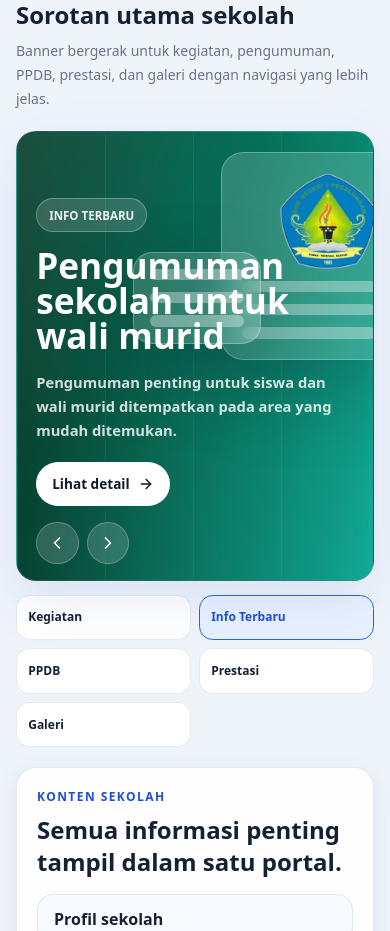
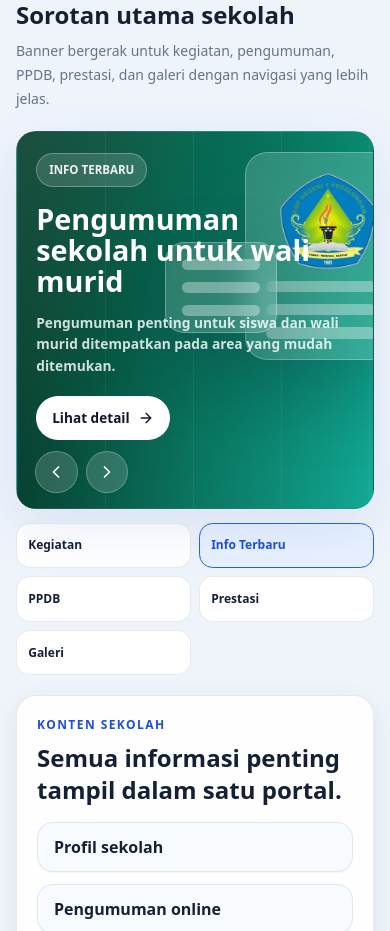
Before and after one commit to herhadi/EduFLow, a Next.js app in the folder apps/frontend/: page / in a window 390 px wide. Shown: the part 2880-3811 px from the top of the page. Built offline with nearby package versions, Linux system fonts and the light colour scheme; no server answers.

Commit message:
Fix carousel

```diff
--- a/apps/frontend/app/globals.css
+++ b/apps/frontend/app/globals.css
@@ -410,6 +410,19 @@
     gap: 0.85rem;
   }
 
+  .school-carousel-viewport {
+    position: relative;
+    overflow: hidden;
+    border-radius: 1.25rem;
+    box-shadow: var(--shadow);
+  }
+
+  .school-carousel-track {
+    display: flex;
+    transition: transform 720ms cubic-bezier(0.22, 1, 0.36, 1);
+    will-change: transform;
+  }
+
   .school-marquee-track {
     display: flex;
     width: max-content;
@@ -423,14 +436,14 @@
 
   .school-carousel-slide {
     position: relative;
-    min-height: 24rem;
+    flex: 0 0 100%;
+    min-height: 21rem;
     overflow: hidden;
-    border-radius: 1.25rem;
     border: 1px solid var(--border);
+    border-radius: 0;
     background:
       linear-gradient(90deg, rgba(7, 23, 52, 0.86), rgba(7, 23, 52, 0.58) 48%, rgba(7, 23, 52, 0.2)),
       linear-gradient(135deg, #1d4ed8, #0ea5e9);
-    box-shadow: var(--shadow);
     color: #ffffff;
   }
 
@@ -466,11 +479,11 @@
     position: relative;
     z-index: 2;
     display: flex;
-    min-height: 24rem;
+    min-height: 21rem;
     max-width: 45rem;
     flex-direction: column;
     justify-content: center;
-    padding: 2rem;
+    padding: 1.6rem;
   }
 
   .school-carousel-kicker {
@@ -489,9 +502,9 @@
   .school-carousel-content h3 {
     margin-top: 1rem;
     max-width: 42rem;
-    font-size: 4rem;
+    font-size: 3.25rem;
     font-weight: 900;
-    line-height: 1;
+    line-height: 1.03;
   }
 
   .school-carousel-content p:not(.school-carousel-kicker) {
@@ -629,35 +642,36 @@
   @media (max-width: 640px) {
     .school-carousel-slide,
     .school-carousel-content {
-      min-height: 28rem;
+      min-height: 23.5rem;
     }
 
     .school-carousel-content {
       justify-content: flex-end;
       padding: 1.2rem;
-      padding-bottom: 4.6rem;
+      padding-bottom: 4.25rem;
     }
 
     .school-carousel-content h3 {
-      font-size: 2.2rem;
+      font-size: 1.8rem;
+      line-height: 1.08;
     }
 
     .school-carousel-content p:not(.school-carousel-kicker) {
-      font-size: 0.92rem;
-      line-height: 1.65;
+      font-size: 0.86rem;
+      line-height: 1.55;
     }
 
     .school-carousel-device-main {
       right: -1.5rem;
       top: 1.25rem;
-      width: 11rem;
+      width: 9.5rem;
     }
 
     .school-carousel-device-side {
-      right: 7rem;
-      top: 7.5rem;
+      right: 6rem;
+      top: 6.85rem;
       bottom: auto;
-      width: 8rem;
+      width: 7rem;
     }
 
     .school-carousel-controls {
@@ -673,7 +687,7 @@
 
   @media (min-width: 641px) and (max-width: 1024px) {
     .school-carousel-content h3 {
-      font-size: 3rem;
+      font-size: 2.65rem;
     }
   }
 
--- a/apps/frontend/components/school-activity-carousel.tsx
+++ b/apps/frontend/components/school-activity-carousel.tsx
@@ -2,7 +2,7 @@
 
 import { ArrowRight, ChevronLeft, ChevronRight } from 'lucide-react';
 import Link from 'next/link';
-import { useEffect, useRef, useState } from 'react';
+import { useEffect, useMemo, useRef, useState } from 'react';
 
 type ActivityThumbnail = {
   category: string;
@@ -46,10 +46,19 @@ export function SchoolActivityCarousel({
   items: ActivityThumbnail[];
 }) {
   const intervalRef = useRef<number | null>(null);
-  const [activeIndex, setActiveIndex] = useState(0);
+  const [renderedIndex, setRenderedIndex] = useState(1);
+  const [isTransitioning, setIsTransitioning] = useState(true);
   const [isPaused, setIsPaused] = useState(false);
+  const renderedItems = useMemo(() => {
+    if (items.length <= 1) {
+      return items;
+    }
 
-  const activeItem = items[activeIndex];
+    return [items[items.length - 1], ...items, items[0]];
+  }, [items]);
+
+  const activeIndex =
+    items.length <= 1 ? 0 : (renderedIndex - 1 + items.length) % items.length;
 
   useEffect(() => {
     if (items.length <= 1 || isPaused) {
@@ -57,8 +66,8 @@ export function SchoolActivityCarousel({
     }
 
     intervalRef.current = window.setInterval(() => {
-      setActiveIndex((current) => (current + 1) % items.length);
-    }, 4800);
+      setRenderedIndex((current) => current + 1);
+    }, 4000);
 
     return () => {
       if (intervalRef.current) {
@@ -67,18 +76,47 @@ export function SchoolActivityCarousel({
     };
   }, [isPaused, items.length]);
 
-  if (!activeItem) {
+  useEffect(() => {
+    if (isTransitioning) {
+      return;
+    }
+
+    const frame = window.requestAnimationFrame(() => {
+      setIsTransitioning(true);
+    });
+
+    return () => window.cancelAnimationFrame(frame);
+  }, [isTransitioning]);
+
+  if (items.length === 0) {
     return null;
   }
 
   function moveSlide(direction: 'next' | 'previous') {
-    setActiveIndex((current) => {
-      if (direction === 'next') {
-        return (current + 1) % items.length;
+    setIsTransitioning(true);
+    setRenderedIndex((current) => current + (direction === 'next' ? 1 : -1));
   }
 
-      return (current - 1 + items.length) % items.length;
-    });
+  function jumpToRealIndex(index: number) {
+    setIsTransitioning(true);
+    setRenderedIndex(items.length <= 1 ? index : index + 1);
+  }
+
+  function handleTransitionEnd() {
+    if (items.length <= 1) {
+      return;
+    }
+
+    if (renderedIndex === 0) {
+      setIsTransitioning(false);
+      setRenderedIndex(items.length);
+      return;
+    }
+
+    if (renderedIndex === items.length + 1) {
+      setIsTransitioning(false);
+      setRenderedIndex(1);
+    }
   }
 
   return (
@@ -88,7 +126,17 @@ export function SchoolActivityCarousel({
       onMouseEnter={() => setIsPaused(true)}
       onMouseLeave={() => setIsPaused(false)}
     >
-      <div className={getSlideClass(activeItem.tone)}>
+      <div className="school-carousel-viewport">
+        <div
+          className="school-carousel-track"
+          onTransitionEnd={handleTransitionEnd}
+          style={{
+            transform: `translateX(-${renderedIndex * 100}%)`,
+            transition: isTransitioning ? undefined : 'none',
+          }}
+        >
+          {renderedItems.map((item, index) => (
+            <div className={getSlideClass(item.tone)} key={`${item.title}-${index}`}>
               <div className="school-carousel-visual" aria-hidden="true">
                 <div className="school-carousel-device school-carousel-device-main">
                   <img
@@ -108,18 +156,20 @@ export function SchoolActivityCarousel({
               </div>
 
               <div className="school-carousel-content">
-          <p className="school-carousel-kicker">{activeItem.category}</p>
-          <h3>{activeItem.title}</h3>
+                <p className="school-carousel-kicker">{item.category}</p>
+                <h3>{item.title}</h3>
                 <p>
-            {slideSummaries[activeItem.category] ??
+                  {slideSummaries[item.category] ??
                     'Informasi sekolah ditampilkan ringkas, visual, dan mudah diakses.'}
                 </p>
-          <Link className="school-carousel-link" href={activeItem.href}>
+                <Link className="school-carousel-link" href={item.href}>
                   Lihat detail
                   <ArrowRight aria-hidden="true" className="size-4" />
                 </Link>
               </div>
-
+            </div>
+          ))}
+        </div>
         <div className="school-carousel-controls">
           <button
             aria-label="Slide sebelumnya"
@@ -151,7 +201,7 @@ export function SchoolActivityCarousel({
                 : 'school-carousel-tab'
             }
             key={item.title}
-            onClick={() => setActiveIndex(index)}
+            onClick={() => jumpToRealIndex(index)}
             role="tab"
             type="button"
           >
```
Lines whose indentation alone changed are shown as unchanged.
